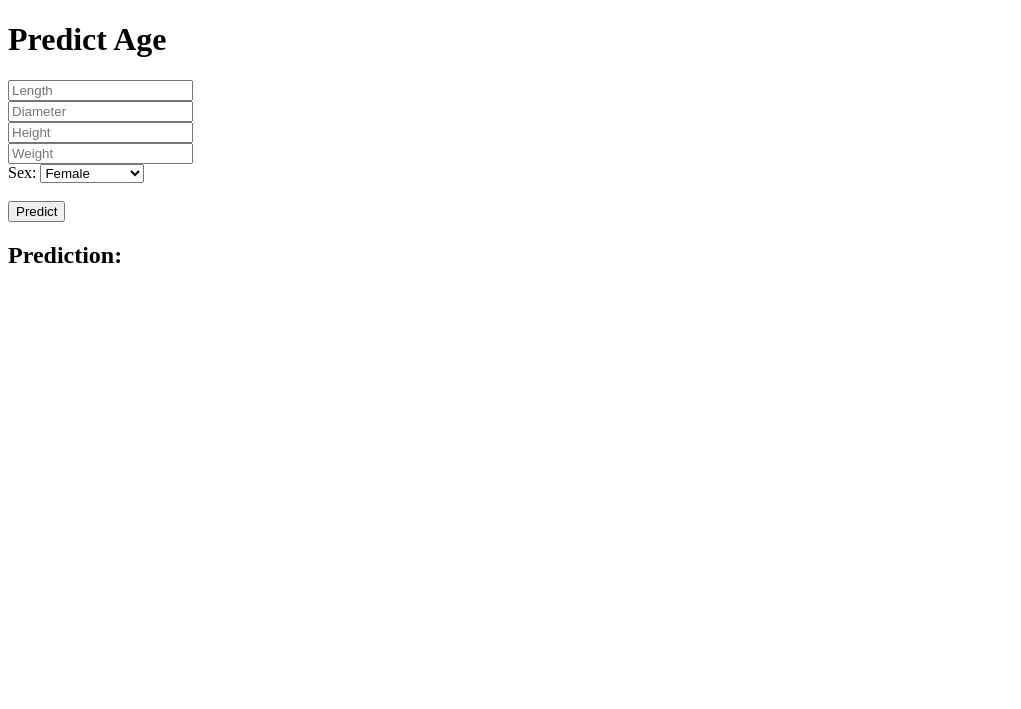
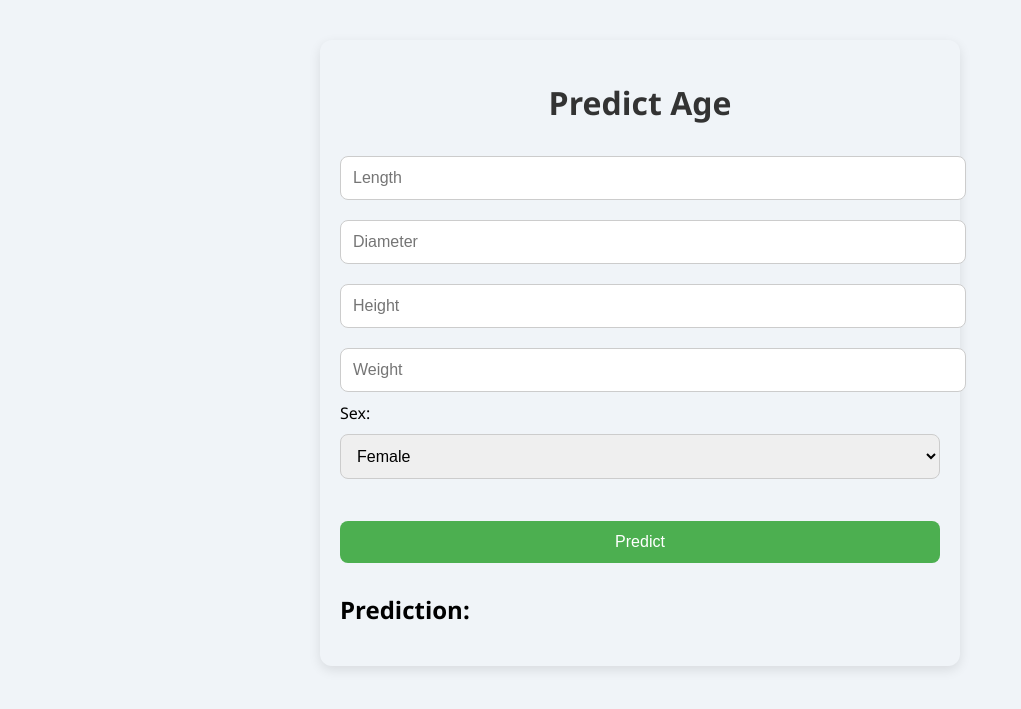
Before and after one commit to JoaquinW123/crab, a Flask app: page / in a window 1280 px wide. Shown: the top 709 px of the page, without its empty margins (0-1021 px from the left). Run offline with Flask 3, Linux system fonts and the light colour scheme; parts of the project's set-up code (start-up, migrations or seed data) failed here and were passed over.

Commit message:
Added css styling file, and updated html file to include it

```diff
--- /dev/null
+++ b/static/style.css
@@ -0,0 +1,41 @@
+body {
+    font-family: 'Segoe UI', sans-serif;
+    max-width: 600px;
+    margin: 40px auto;
+    padding: 20px;
+    background: #f0f4f8;
+    border-radius: 12px;
+    box-shadow: 0 4px 12px rgba(0,0,0,0.1);
+  }
+
+  h1 {
+    text-align: center;
+    color: #333;
+  }
+
+  input, select, button {
+    width: 100%;
+    padding: 12px;
+    margin: 10px 0;
+    border-radius: 8px;
+    border: 1px solid #ccc;
+    font-size: 16px;
+  }
+
+  button {
+    background-color: #4CAF50;
+    color: white;
+    border: none;
+    cursor: pointer;
+  }
+
+  button:hover {
+    background-color: #45a049;
+  }
+
+  #result {
+    font-weight: bold;
+    font-size: 24px;
+    color: #0077cc;
+    text-align: center;
+  }
--- a/templates/index.html
+++ b/templates/index.html
@@ -2,6 +2,7 @@
 <html>
 <head>
   <title>Age Predictor</title>
+  <link rel="stylesheet" href="{{ url_for('static', filename='style.css') }}">
 </head>
 <body>
   <h1>Predict Age</h1>
```
Also changed, not shown: 1 other file.
